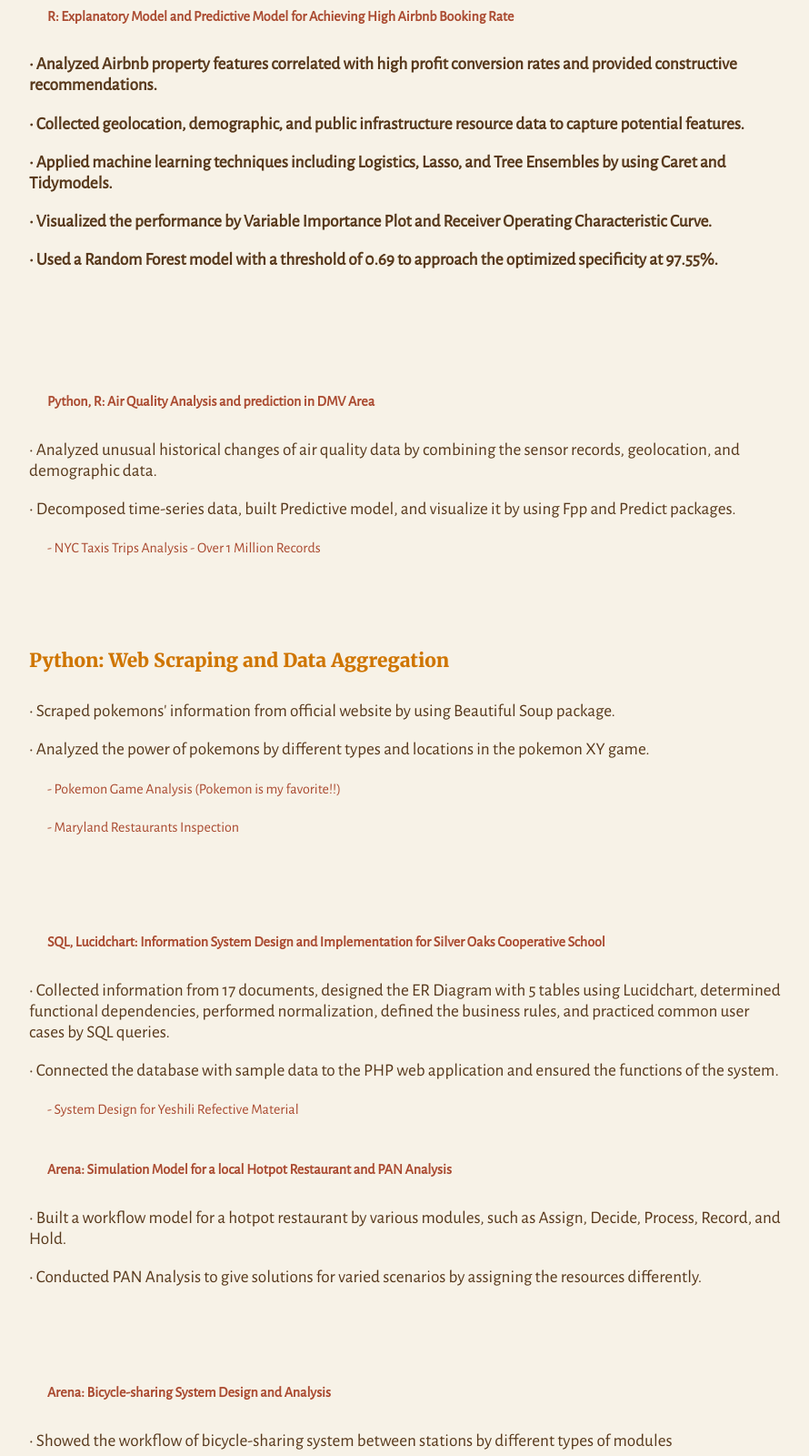
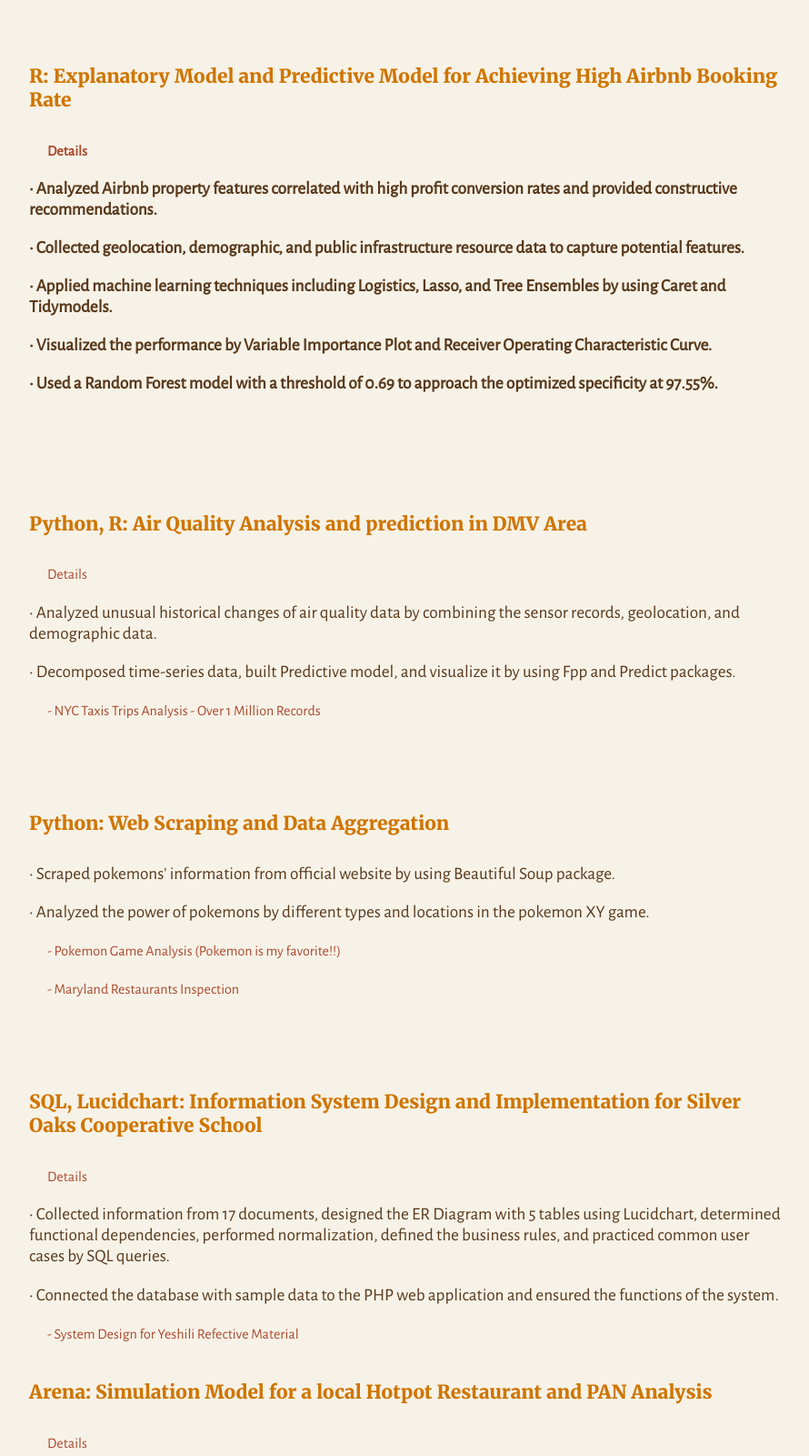
Before and after one commit to wanyun-yang/Web, a plain HTML site: page index.html in a window 1280 px wide. Shown: the part 4079-5679 px from the top of the page at 91% size, without its empty margins (192-1082 px from the left). Drawn offline with nearby package versions, Linux system fonts and the light colour scheme; a web font is replaced by a local one.

Commit message:
Update index.html

```diff
--- a/index.html
+++ b/index.html
@@ -143,14 +143,14 @@
         <hr>
 
         <div class="row">
-          <h3><a class="main-link2" href="Sentiment Analysis of Amazon Reviews Report.pdf"> Python: Sentiment Analysis of Amazon Reviews by Using Random Forest and Recurrent Neural Network (LSTM)</a><h3>
+          <h3>Python: Sentiment Analysis of Amazon Reviews by Using Random Forest and Recurrent Neural Network (LSTM)<h3> <p><a class="main-link2" href="Sentiment Analysis of Amazon Reviews Report.pdf"> Details </a></p>
           <p>• Predicted people's attitude towards Amazon beauty products by conducting Sentiment Analysis over 5269 reviews.</p>
           <p>• Achieved an accuracy of 94% by processing the text and analyzing the result using Pandas, SKLearn, and PyTorch.</p>
         </div>
         <br>
 
         <div class="row">
-          <h3><a class="main-link2" href="Airbnb DC Market Analysis.pdf"> R: Explanatory Model and Predictive Model for Achieving High Airbnb Booking Rate</a><h3>
+          <h3>R: Explanatory Model and Predictive Model for Achieving High Airbnb Booking Rate<h3> <p><a class="main-link2" href="Airbnb DC Market Analysis.pdf"> Details</a></p>
           <p>• Analyzed Airbnb property features correlated with high profit conversion rates and provided constructive recommendations.</p>
           <p>• Collected geolocation, demographic, and public infrastructure resource data to capture potential features.</p>
           <p>• Applied machine learning techniques including Logistics, Lasso, and Tree Ensembles by using Caret and Tidymodels.</p>
@@ -160,7 +160,7 @@
         <br>
 
         <div class="row">
-          <h3><a class="main-link2" href="Data Challenge.pdf"> Python, R: Air Quality Analysis and prediction in DMV Area</a></h3>
+          <h3>Python, R: Air Quality Analysis and prediction in DMV Area</h3> <p><a class="main-link2" href="Data Challenge.pdf"> Details</a></p>
           <p>• Analyzed unusual historical changes of air quality data by combining the sensor records, geolocation, and demographic data.</p>
           <p>• Decomposed time-series data, built Predictive model, and visualize it by using Fpp and Predict packages.</p>
           <p><a class="main-link2" href="NYC Taxis Trips Analysis - Over 1 Million Records.pdf">- NYC Taxis Trips Analysis - Over 1 Million Records</a></p>
@@ -177,21 +177,21 @@
         <br>
 
         <div class="row">
-          <h3><a class="main-link2" href="DesignProposal.pdf">SQL, Lucidchart: Information System Design and Implementation for Silver Oaks Cooperative School</a></h3>
+          <h3>SQL, Lucidchart: Information System Design and Implementation for Silver Oaks Cooperative School</h3> <p><a class="main-link2" href="DesignProposal.pdf"> Details</a></p>
           <p>• Collected information from 17 documents, designed the ER Diagram with 5 tables using Lucidchart, determined functional dependencies, performed normalization, defined the business rules, and practiced common user cases by SQL queries.</p>
           <p>• Connected the database with sample data to the PHP web application and ensured the functions of the system.</p>
           <p><a class="main-link2" href="Information System Analysis of Yeshili Reflective Materials.pdf">- System Design for Yeshili Refective Material</a></p>
         </div>
 
         <div class="row">
-          <h3><a class="main-link2" href="Simulation Model for Restaurants and Analysis.pdf"> Arena: Simulation Model for a local Hotpot Restaurant and PAN Analysis</a></h3>
+          <h3>Arena: Simulation Model for a local Hotpot Restaurant and PAN Analysis</h3> <p><a class="main-link2" href="Simulation Model for Restaurants and Analysis.pdf"> Details</a></p>
           <p>• Built a workflow model for a hotpot restaurant by various modules, such as Assign, Decide, Process, Record, and Hold.</p>
           <p>• Conducted PAN Analysis to give solutions for varied scenarios by assigning the resources differently.</p>
         </div>
         <br>
 
         <div class="row">
-          <h3><a class="main-link2" href="Bicycle-sharing System Design and Analysis.pdf"> Arena: Bicycle-sharing System Design and Analysis</a></h3>
+          <h3>Arena: Bicycle-sharing System Design and Analysis</h3> <p><a class="main-link2" href="Bicycle-sharing System Design and Analysis.pdf"> Details</a></p>
           <p>• Showed the workflow of bicycle-sharing system between stations by different types of modules</p>
           <p>• Tested until figured out the optimzied number of bicycle holders and bicycles at the selected stations.</p>
         </div>
```
